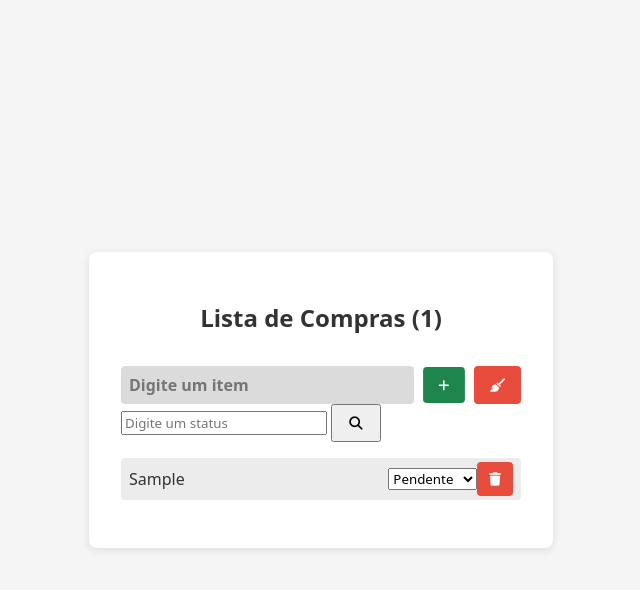
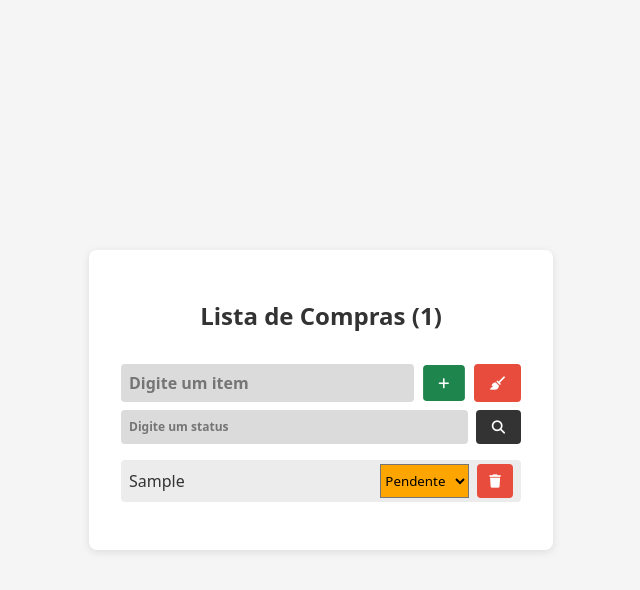
Before and after one commit to gabrielgoldas/ListaDeCompras, a plain HTML site: page index.html in a window 1280 px wide. Both pictures are taken after typing "Sample" into the empty fields and a click on the button 763 px from the left and 413 px from the top of the page. Shown: the whole page, without its empty margins (319-959 px from the left). Drawn offline with Linux system fonts and the light colour scheme.

Commit message:
add background-color to selectic options

```diff
--- a/app.js
+++ b/app.js
@@ -27,7 +27,7 @@ function renderList(status) {
     counter()
 
     items.forEach((item, index) => {
-        if (status && item.status !== status) return;
+        if (status && item.status !== status) return
         // li
         const li = document.createElement('li')
         const span = document.createElement('span')
@@ -35,10 +35,12 @@ function renderList(status) {
         li.appendChild(span)
 
         const divFilterAndTrash = document.createElement('div')
+        divFilterAndTrash.className = 'filterAndTrash'
 
         // select bought or pending
         const select = document.createElement('select')
-        select.id = 'status'
+        // select.id = 'status'
+        select.classList.add(item.status)
         select.name = 'status'
 
         const bought = document.createElement('option')
@@ -56,6 +58,7 @@ function renderList(status) {
             pending.selected = true
         }
 
+
         select.appendChild(bought)
         select.appendChild(pending)
 
@@ -63,6 +66,10 @@ function renderList(status) {
         select.addEventListener('change', () => {
             items[index].status = select.value
             saveData()
+
+            select.classList.remove('pendente', 'comprado')
+            select.classList.add(select.value)
+
             renderList()
         })
 
@@ -137,5 +144,5 @@ btnSearch.addEventListener('click', () => filter())
 
 // Marcar como comprado - Salvar esse Estado no localStorage ✅
 // Contador de Itens - Mostras quantos items tem na lista, atualizando em tempo real ✅
-// Adicione filtros para items 'comprados' e 'pendentes'
+// Adicione filtros para items 'comprados' e 'pendentes' ✅
 // Permita ordenar alfabeticamente ou por status
--- a/index.html
+++ b/index.html
@@ -4,7 +4,7 @@
 <head>
     <meta charset="UTF-8">
     <meta name="viewport" content="width=device-width, initial-scale=1.0">
-    <title>Document</title>
+    <title>Lista de Compras</title>
     <link rel="stylesheet" href="./style.css">
     <script src="./app.js" defer></script>
     <link rel="stylesheet" href="https://cdnjs.cloudflare.com/ajax/libs/font-awesome/6.7.2/css/all.min.css"
--- a/style.css
+++ b/style.css
@@ -32,6 +32,7 @@ h1 {
 form {
     display: flex;
     gap: .5rem;
+    margin: .5rem 0;
 }
 
 #input-item {
@@ -77,6 +78,34 @@ button:focus {
     background: #b92d1d;
 }
 
+/* Search */
+.filter {
+    display: flex;
+    width: 100%;
+    gap: .5rem;
+}
+
+#input-filter {
+    flex: 1;
+    border: none;
+    border-radius: 4px;
+    padding: .5rem;
+    background-color: #dbdbdb;
+    font-weight: 600;
+    font-size: 12px;
+}
+
+#btn-search {
+    color: #fff;
+    border: none;
+    border-radius: 4px;
+    background-color: #333;
+}
+
+#btn-search:hover {
+    background-color: #111;
+}
+
 ul {
     padding: 0;
 }
@@ -101,7 +130,7 @@ li button {
     padding: .5rem .75rem;
 }
 
-.btns {
+.filterAndTrash {
     display: flex;
     gap: .5rem;
 }
@@ -116,6 +145,16 @@ li button {
     background: #b92d1d;
 }
 
-.edit:hover {
-    background: #9b9b9b;
+#status {
+    background-color: #ccc;
+    border: none;
+    border-radius: 4px;
 }
+
+.pendente {
+    background-color: orange;
+}
+
+.comprado {
+    background-color: green;
+}
```
